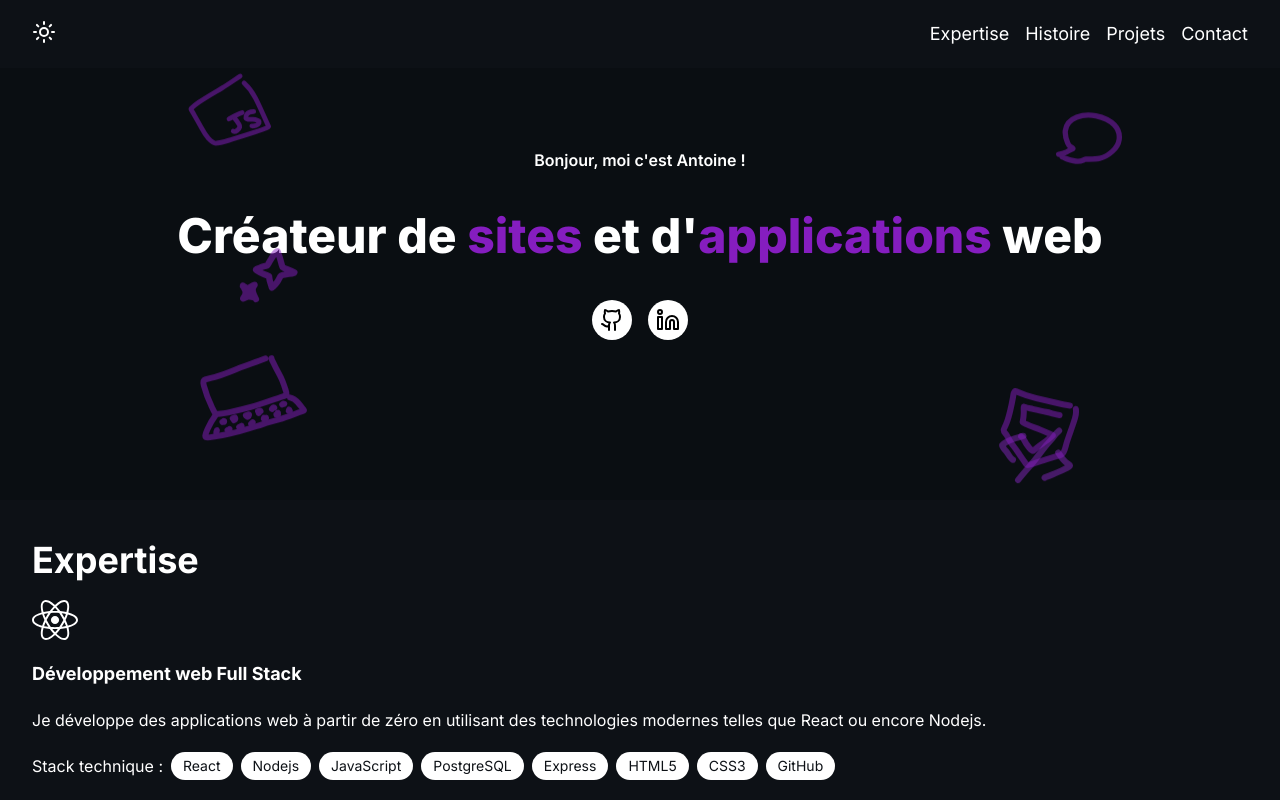
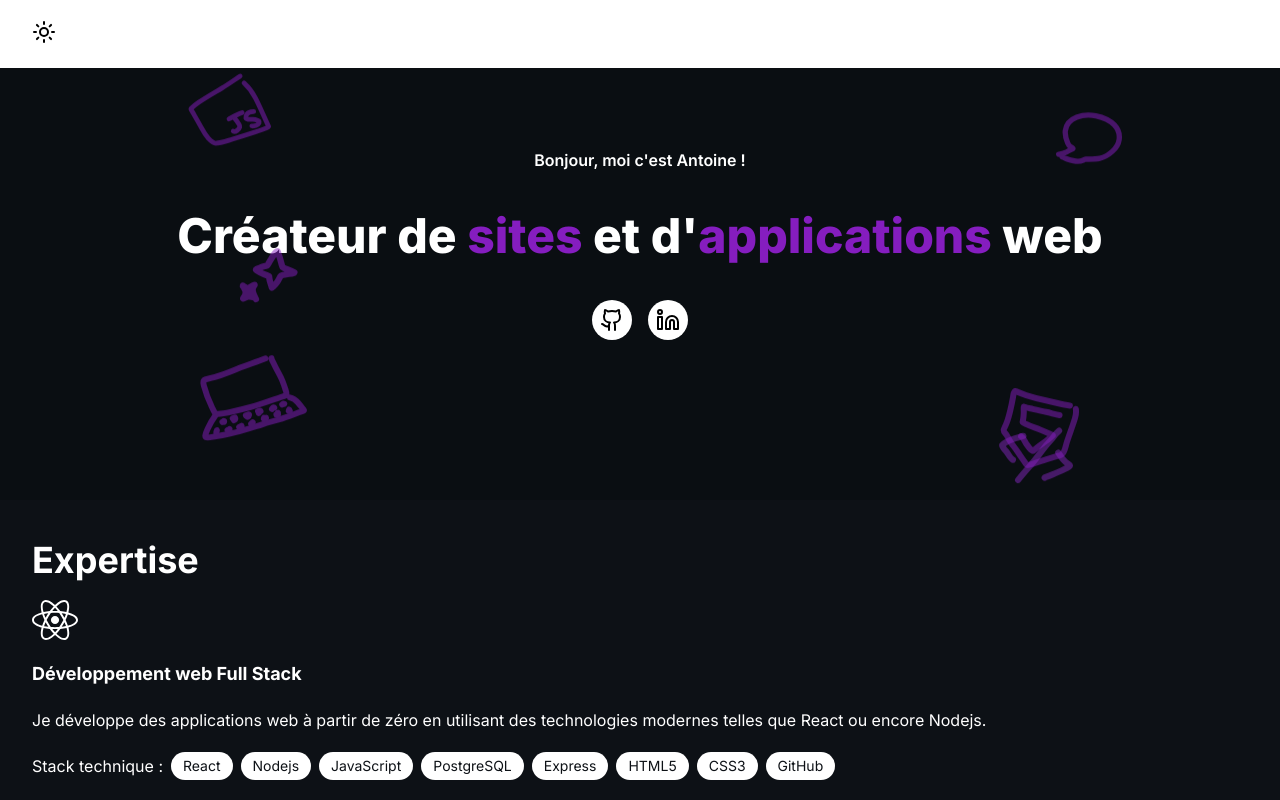
Before and after one commit to Antoinekoe/my-portfolio, a React (Vite) app: page / in a window 1280 px wide. Shown: the top 800 px of the page. Built offline with nearby package versions, Linux system fonts and the light colour scheme.

Commit message:
Add dark mode logic

```diff
--- a/src/App.jsx
+++ b/src/App.jsx
@@ -1,3 +1,4 @@
+import { useEffect, useState } from "react";
 import Career from "./components/Career";
 import Expertise from "./components/Expertise";
 import Footer from "./components/Footer";
@@ -7,9 +8,28 @@ import Navbar from "./components/Navbar";
 import Projects from "./components/Projects";
 
 function App() {
+  const [isDarkMode, setIsDarkMode] = useState(false);
+
+  // Check system preference on first load
+  useEffect(() => {
+    const systemPrefersDark = window.matchMedia(
+      "(prefers-color-scheme: dark)"
+    ).matches;
+    setIsDarkMode(systemPrefersDark);
+  }, []);
+
+  // Apply dark mode to HTML element
+  useEffect(() => {
+    if (isDarkMode) {
+      document.documentElement.classList.add("dark");
+    } else {
+      document.documentElement.classList.remove("dark");
+    }
+  }, [isDarkMode]);
+
   return (
     <>
-      <Navbar />
+      <Navbar setIsDarkMode={setIsDarkMode} isDarkMode={isDarkMode} />
       <Hero />
       <Expertise />
       <Career />
--- a/src/components/Navbar.jsx
+++ b/src/components/Navbar.jsx
@@ -1,14 +1,24 @@
 import React, { useState } from "react";
-import { Menu, Sun, X } from "lucide-react";
+import { Menu, Moon, Sun, X } from "lucide-react";
 import MobileNavbar from "./MobileNavbar";
 
-const Navbar = () => {
+const Navbar = ({ setIsDarkMode, isDarkMode }) => {
   const [isClicked, setIsClicked] = useState(false);
 
   return (
     <>
-      <div className="flex justify-between px-8 py-5 bg-[#0D1116] text-white">
-        <Sun className="cursor-pointer" />
+      <div className="flex justify-between px-8 py-5 bg-white dark:bg-[#0D1116] text-white">
+        {isDarkMode ? (
+          <Moon
+            className="cursor-pointer text-black dark:text-white"
+            onClick={() => setIsDarkMode(!isDarkMode)}
+          />
+        ) : (
+          <Sun
+            className="cursor-pointer text-black dark:text-white"
+            onClick={() => setIsDarkMode(!isDarkMode)}
+          />
+        )}
         <Menu
           className={`${isClicked ? "hidden" : ""} sm:hidden`}
           onClick={() => setIsClicked(true)}
```
